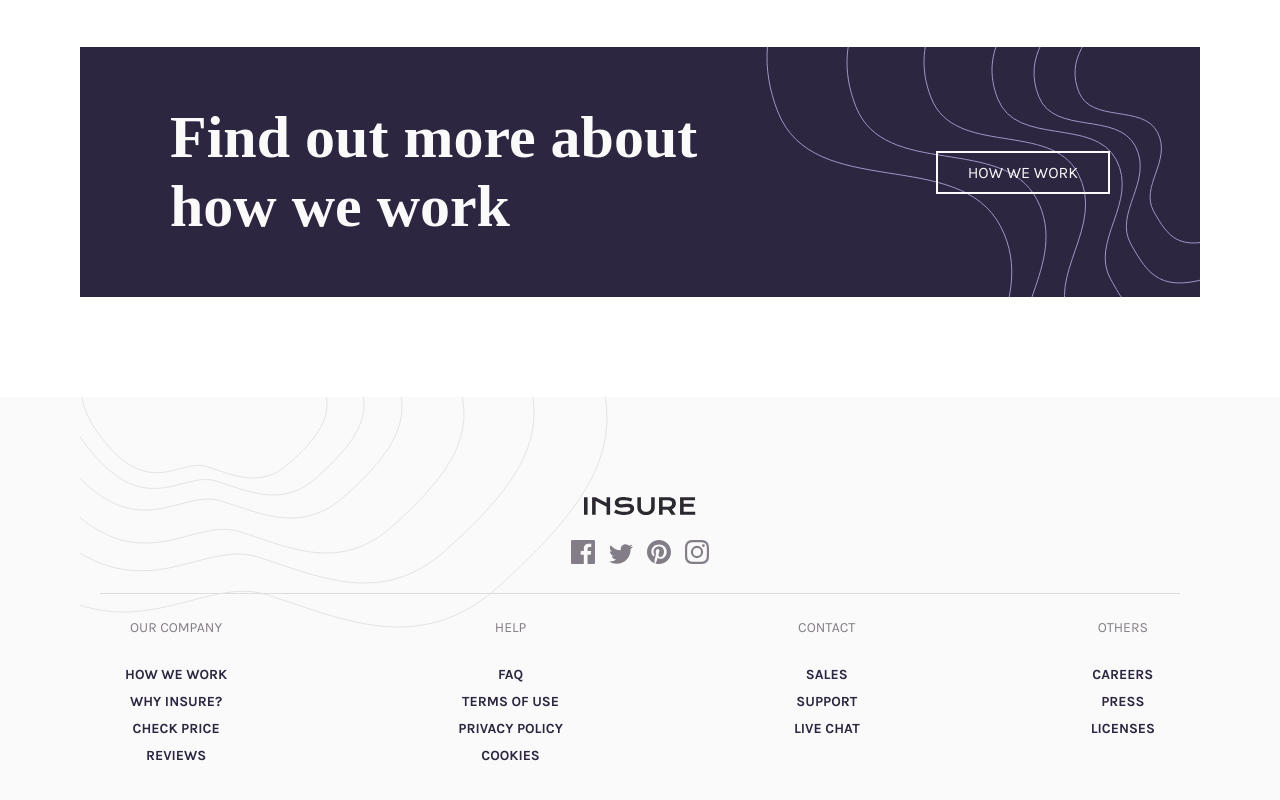
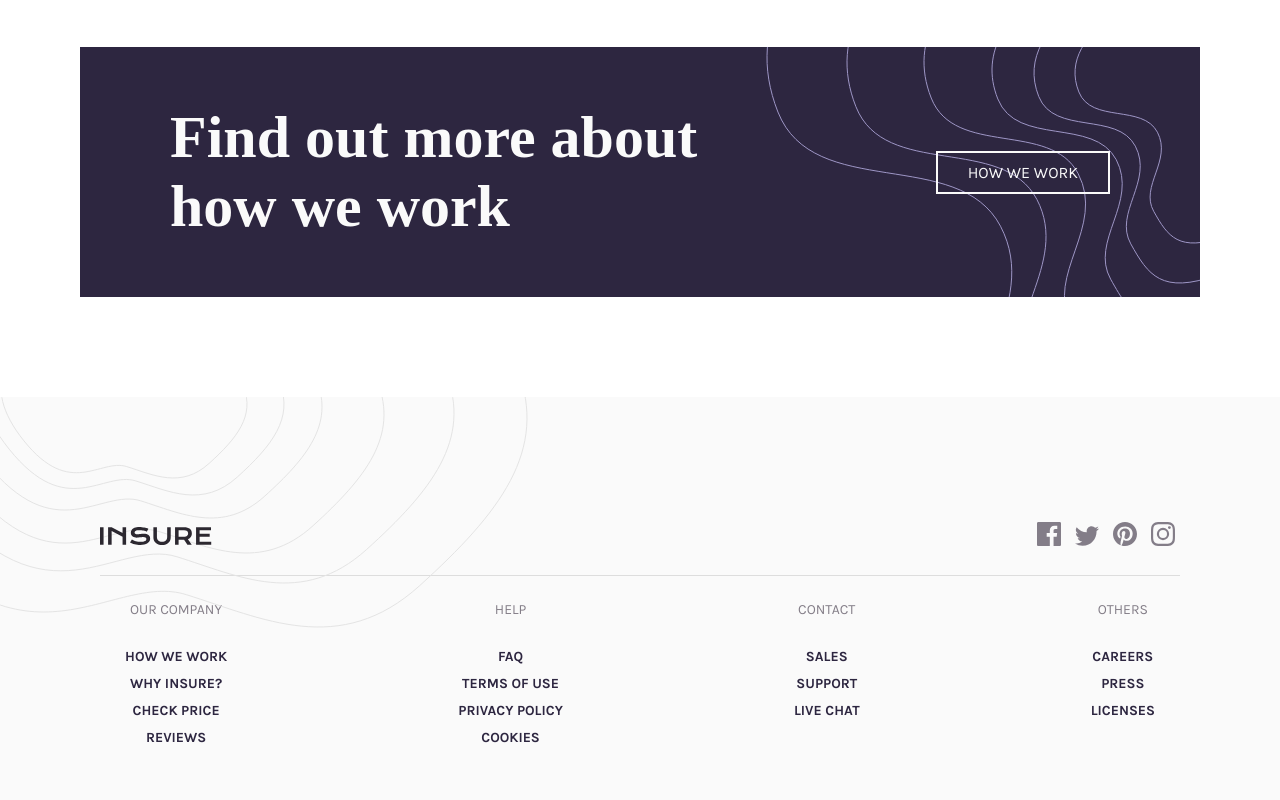
Before and after one commit to washington299/insure-landing-page, a plain HTML site: page index.html in a window 1280 px wide. Shown: the part 1517-2317 px from the top of the page. Drawn offline with Linux system fonts and the light colour scheme.

Commit message:
refactor footer

```diff
--- a/index.html
+++ b/index.html
@@ -110,9 +110,9 @@
   </main>
 
   <footer class="footer">
+    <img src="images/bg-pattern-footer-mobile.svg" alt="Background pattern footer mobile" class="footer__bg-pattern-mob" />
+    <img src="images/bg-pattern-footer-desktop.svg" alt="Background pattern footer desktop" class="footer__bg-pattern-desktop" />
     <div class="container container__footer">
-      <img src="images/bg-pattern-footer-mobile.svg" alt="Background pattern footer mobile" class="footer__bg-pattern-mob" />
-      <img src="images/bg-pattern-footer-desktop.svg" alt="Background pattern footer desktop" class="footer__bg-pattern-desktop" />
       <section class="footer__header">
         <img src="images/logo.svg" alt="Insure logo" class="footer__logo" />
         <div class="footer__icons-list">
--- a/styles/index.css
+++ b/styles/index.css
@@ -267,11 +267,11 @@ body {
 
 .footer {
     background-color: var(--neutral-color3);
+    position: relative;
 }
 .container__footer {
     display: flex;
     flex-direction: column;
-    position: relative;
     padding: 100px 20px 60px 20px;
 }
 .footer__bg-pattern-mob {
@@ -456,6 +456,10 @@ body {
     .footer__bg-pattern-desktop {
         display: block;
     }
+    .footer__header {
+        flex-direction: row;
+        justify-content: space-between;
+    }
     .footer__body {
         display: flex;
         justify-content: space-between;
```
